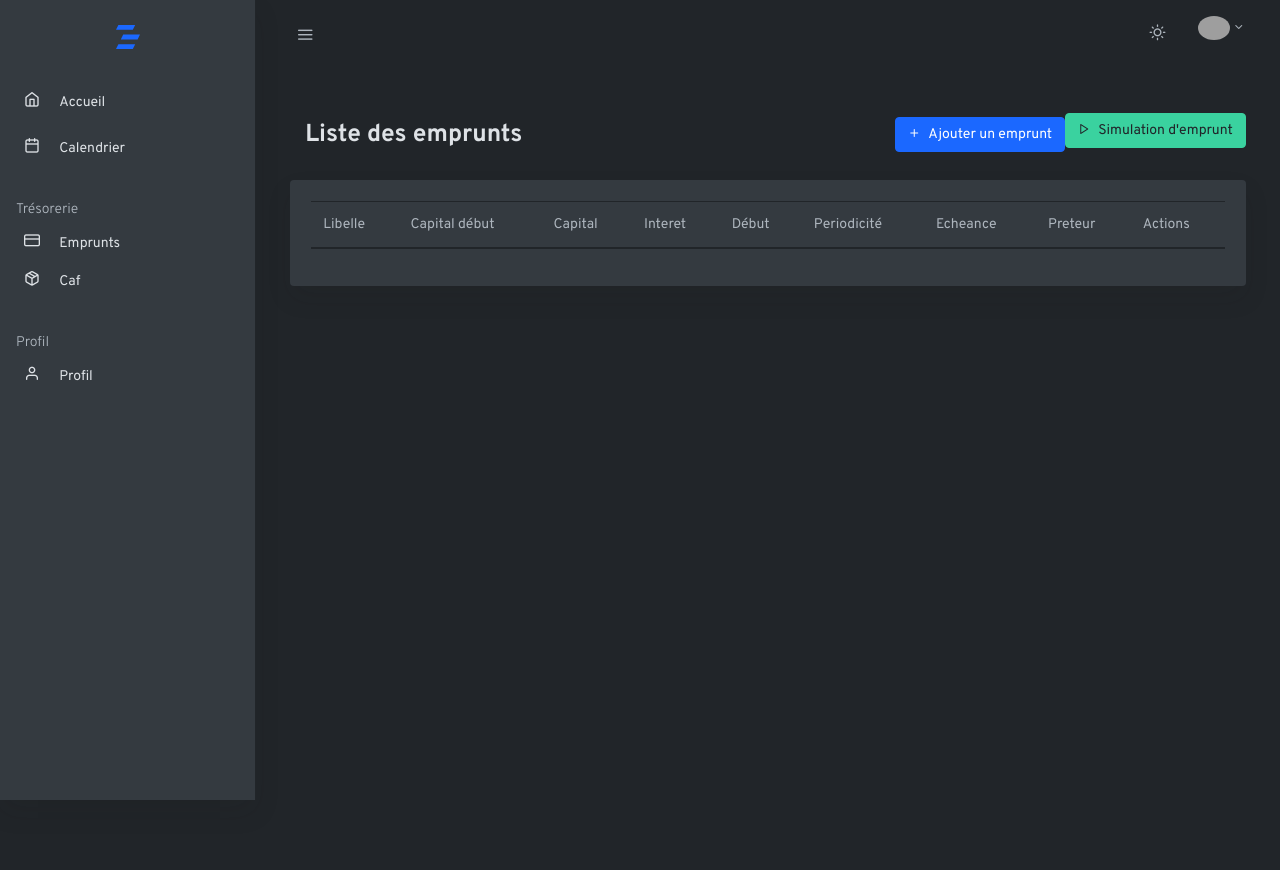
After one commit to samuelhentrics/FlaskTresorerie, a Flask app: page /emprunts/liste in a window 1280 px wide. The commit adds this page. Run offline with Flask 2, Linux system fonts and the light colour scheme; the visitor is signed in with stand-in values (Sample User, id 1); data that the repository does not hold is empty; parts of the project's set-up code (start-up, migrations or seed data) failed here and were passed over; some libraries are stand-ins or nearby versions; some web fonts are replaced; grey boxes are pictures that could not be loaded.

Commit message:
Automatisme emprunt fonctionnel

```diff
--- a/app.py
+++ b/app.py
@@ -108,18 +108,41 @@ def emprunts(page):
         return redirect(url_for('login'))
 
 
+@app.route('/emprunts/liste')
+def emprunts_list():
+    if 'loggedin' in session:
+        cur = conn.cursor(dictionary=True)
+        cur.execute('SELECT * '
+                    'FROM emprunts '
+                    'ORDER BY YEAR(date)')
+        data = cur.fetchall()
+        return render_template('emprunts/liste.html.jinja', emprunts=data, )
+
+
+@app.route('/emprunts/delete/<int:id>')
+def delete_emprunt(id):
+    cur = conn.cursor()
+    cur.execute('DELETE FROM emprunts WHERE id = {0}'.format(id))
+    conn.commit()
+    cur.execute('DELETE FROM details_emprunts WHERE emprunt_id ={0}'.format(id))
+    conn.commit()
+    flash('Cet emprunt a été supprimé', 'success')
+    return redirect(url_for('emprunts_list'))
+
+
 @app.route('/emprunts/<int:annee>')
 def emprunts_annee(annee):
     if 'loggedin' in session:
         cur = conn.cursor(dictionary=True)
         i = 1
         while i <= 12:
-            cur.execute('SELECT e.libelle AS libelle, e.capital AS capital, e.interet AS interet, e.date AS date, e.periodicite AS periodicite, de.restant AS restant, e.echeance AS echeance, e.preteur AS preteur '
-                        'FROM details_emprunts de '
-                        'INNER JOIN emprunts e '
-                        'ON e.id=de.emprunt_id '
-                        'WHERE YEAR(de.date)=%s AND MONTH(de.date)=%s'
-                        , (annee, i,))
+            cur.execute(
+                'SELECT e.libelle AS libelle, e.capital AS capital, e.interet AS interet, e.date AS date, e.periodicite AS periodicite, de.restant AS restant, e.echeance AS echeance, e.preteur AS preteur '
+                'FROM details_emprunts de '
+                'INNER JOIN emprunts e '
+                'ON e.id=de.emprunt_id '
+                'WHERE YEAR(de.date)=%s AND MONTH(de.date)=%s'
+                , (annee, i,))
             if i == 1:
                 janvier = cur.fetchall()
             elif i == 2:
@@ -171,8 +194,6 @@ def add_emprunt():
                 preteur = request.form['preteur']
                 cur = conn.cursor(buffered=True, dictionary=True)
                 try:
-                    capital = int(capital) / int(echeance)
-                    interet = int(interet) / int(echeance)
                     cur.execute(
                         "INSERT INTO emprunts (libelle, capital_depart, capital,interet,date,periodicite, echeance, preteur)"
                         "VALUES ('%s','%s','%s','%s','%s','%s','%s','%s')" % (
@@ -184,25 +205,24 @@ def add_emprunt():
                     restant = int(echeance)
                     cur.execute('SELECT MAX(annee) AS annee FROM caf')
                     caf_annee_max = cur.fetchone()
-                    while restant > 0:
+                    print(datecours, 1)
+                    while restant >= 0:
                         cur.execute(
                             "INSERT INTO details_emprunts (date,emprunt_id,restant) "
                             "VALUES ('%s','%s','%s')" % (
                                 datecours, last_id['id'], restant))
                         conn.commit()
                         datecours = date.fromisoformat(datecours) + relativedelta(months=int(periodicite))
-                        if caf_annee_max['annee'] < int(datecours.strftime('%Y')):
-                            cur.execute('SELECT annee FROM caf WHERE annee=%s', (int(datecours.strftime('%Y')),))
-                            exist = cur.fetchone()
-                            if not exist:
+                        cur.execute('SELECT annee FROM caf WHERE annee=%s', (int(datecours.strftime('%Y')),))
+                        exist = cur.fetchone()
+                        if not exist:
+                            cur.execute("INSERT INTO caf (annee, recettes, depenses)"
+                                        "VALUES ('%s', '%s', '%s')" %
+                                        (int(datecours.strftime('%Y')) - 1, 0, 0))
+                            if int(datecours.strftime('%Y')) > caf_annee_max['annee'] and restant == 0:
                                 cur.execute("INSERT INTO caf (annee, recettes, depenses)"
                                             "VALUES ('%s', '%s', '%s')" %
                                             (int(datecours.strftime('%Y')), 0, 0))
-                                print(int(datecours.strftime('%Y')), 'hey hey')
-                            if int(datecours.strftime('%Y')) == caf_annee_max['annee']:
-                                cur.execute("INSERT INTO caf (annee, recettes, depenses)"
-                                            "VALUES ('%s', '%s', '%s')" %
-                                            (int(datecours.strftime('%Y')) + 1, 0, 0))
                         datecours = datecours.strftime('%Y-%m-%d')
                         restant = restant - 1
                     flash("Emprunt ajouté", 'success')
--- /dev/null
+++ b/templates/emprunts/liste.html.jinja
@@ -0,0 +1,75 @@
+{% extends 'base.html.jinja' %}
+
+{% block title %}Liste des emprunts{% endblock %}
+
+{% block body %}
+    <div class="col-12">
+        <div class="row align-items-center my-4">
+            <div class="col">
+                <h2 class="h3 mb-0 page-title">Liste des emprunts</h2>
+            </div>
+            <a href="{{ url_for('add_emprunt') }}">
+                <button type="button" class="btn btn-primary"><span class="fe fe-plus fe-12 mr-2"></span>Ajouter un
+                    emprunt
+                </button>
+            </a>
+            <button type="button" class="btn mb-2 btn-success"><span class="fe fe-play fe-12 mr-2"></span>Simulation
+                d'emprunt
+            </button>
+        </div>
+    </div>
+    <div class="row my-4">
+        <div class="col-md-12">
+            <div class="card shadow">
+                <div class="card-body">
+                    <table class="table datatables" id="dataTable-1">
+                        <thead>
+                        <tr>
+                            <th scope="col">Libelle</th>
+                            <th scope="col">Capital début</th>
+                            <th scope="col">Capital</th>
+                            <th scope="col">Interet</th>
+                            <th scope="col">Début</th>
+                            <th scope="col">Periodicité</th>
+                            <th scope="col">Echeance</th>
+                            <th scope="col">Preteur</th>
+                            <th scope="col">Actions</th>
+                        </tr>
+                        </thead>
+                        <tbody>
+                        {% for emprunt in emprunts %}
+                            <tr>
+                                <td>{{ emprunt['libelle'] }}</td>
+                                <td>{{ emprunt['capital_depart'] }}</td>
+                                <td>{{ emprunt['capital'] }}</td>
+                                <td>{{ emprunt['interet'] }}</td>
+                                <td>{{ emprunt['date'] }}</td>
+                                <td>{{ emprunt['periodicite'] }}</td>
+                                <td>{{ emprunt['echeance'] }}</td>
+                                <td>{{ emprunt['preteur'] }}</td>
+                                <td>
+                                    <div class="dropdown">
+                                            <button class="btn btn-sm dropdown-toggle" type="button" id="dr1"
+                                                    data-toggle="dropdown" aria-haspopup="true" aria-expanded="false">
+                                                <span class="text-muted sr-only">Action</span>
+                                            </button>
+                                            <div class="dropdown-menu dropdown-menu-right" aria-labelledby="dr1">
+                                                <a class="dropdown-item" href="#">Modifier</a>
+                                                <a class="dropdown-item-confirmation"
+                                                   href="/emprunts/delete/{{ emprunt['id'] }}">Supprimer</a>
+                                                <a href="/emprunts/delete/{{ emprunt['id'] }}"
+                                                   onclick="return confirm('Confirmez-vous la suppression ?')"><i
+                                                        class="fa fatrash-o text-danger"></i></a>
+                                            </div>
+                                    </div>
+                                </td>
+                            </tr>
+                        {% endfor %}
+                        </tbody>
+                    </table>
+                </div>
+            </div>
+        </div>
+    </div>
+    </div>
+{% endblock %}
```
Also changed, not shown: templates/emprunts/annee.html.jinja (+10 -4 lines).
